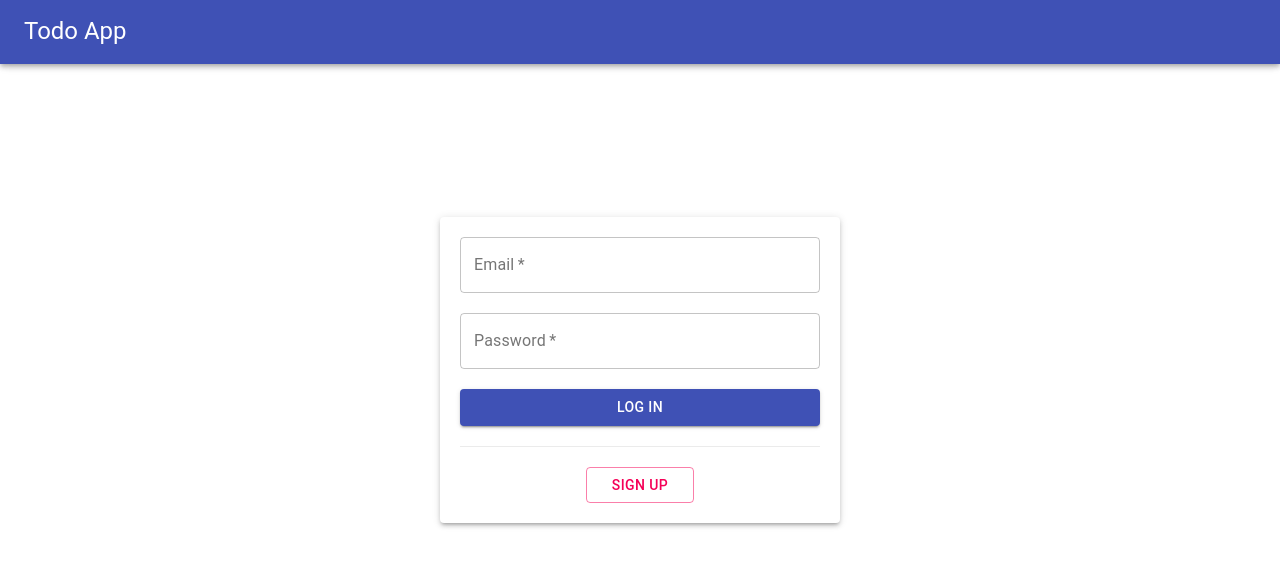
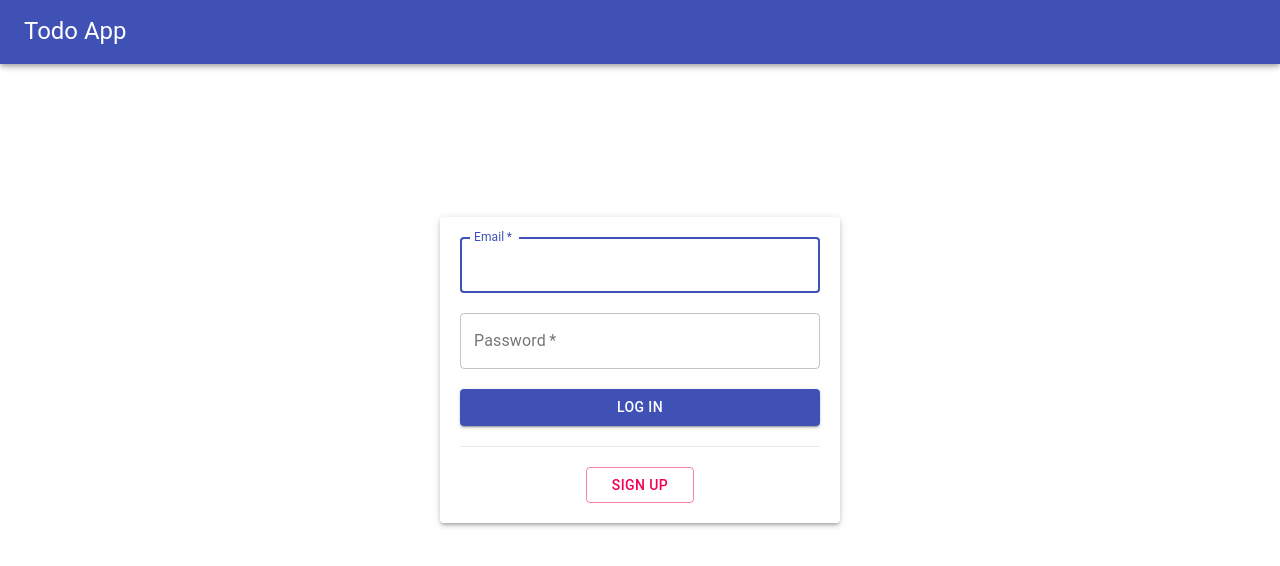
Before and after one commit to andrew-bradt/stack-task, a React (Create React App) app in the folder client/: page / in a window 1280 px wide. Shown: the top 566 px of the page. Built offline with nearby package versions, Linux system fonts and the light colour scheme; no server answers; the HTML template or start-up script is replaced by a standard one; a web font is replaced by a local one.

Commit message:
Added autoFocus to email and EditModal title fields

```diff
--- a/client/src/components/account_components/Login.js
+++ b/client/src/components/account_components/Login.js
@@ -80,7 +80,7 @@ export default function Login({ onUserId, toSignUp }) {
                 elevation={3}
             >
                 <form>
-                    <TextField className={classes.field} required id='email' variant='outlined' label='Email' fullWidth onChange={onChange} error={emailError}></TextField>
+                    <TextField  className={classes.field} required id='email' variant='outlined' label='Email' fullWidth autoFocus onChange={onChange} error={emailError}></TextField>
                     <TextField className={classes.field} required type='password' id='password' variant='outlined' label='Password' fullWidth onChange={onChange} error={passwordError}></TextField>
                     <Button className={[classes.btn, classes.btnlong]} type='submit' color='primary' variant='contained' onClick={(e) => onSubmit(e)}>Log In</Button>
                 </form>
--- a/client/src/components/account_components/SignUp.js
+++ b/client/src/components/account_components/SignUp.js
@@ -107,7 +107,7 @@ export default function SignUp({onUserId, toLogin}) {
                 elevation={3}
             >
                 <form>
-                    <TextField className={classes.field}required id='email' variant='outlined' label='Email' fullWidth onChange={onChange} error={emailError}></TextField>
+                    <TextField className={classes.field}required id='email' variant='outlined' label='Email' fullWidth autoFocus onChange={onChange} error={emailError}></TextField>
                     <TextField className={classes.field}required type='password' id='password' variant='outlined' label='Password' fullWidth onChange={onChange} error={passwordError}></TextField>
                     <TextField className={classes.field}required type='password' id='passwordsMatch' variant='outlined' label='Confirm Password' fullWidth onChange={onChange} error={passwordsDontMatch}></TextField>
                     <Button className={[classes.btn, classes.btnlong]} type='submit' color='primary' variant='contained' onClick={(e)=>onSubmit(e)}>Sign Up</Button>
--- a/client/src/components/todos_components/EditModal.js
+++ b/client/src/components/todos_components/EditModal.js
@@ -75,6 +75,7 @@ export default function EditModal({todo, onUndo, onOverwrite}) {
                                 onChange={onInput}
                                 required
                                 fullWidth
+                                autoFocus
                             >
                                 Task
                             </TextField>
```
